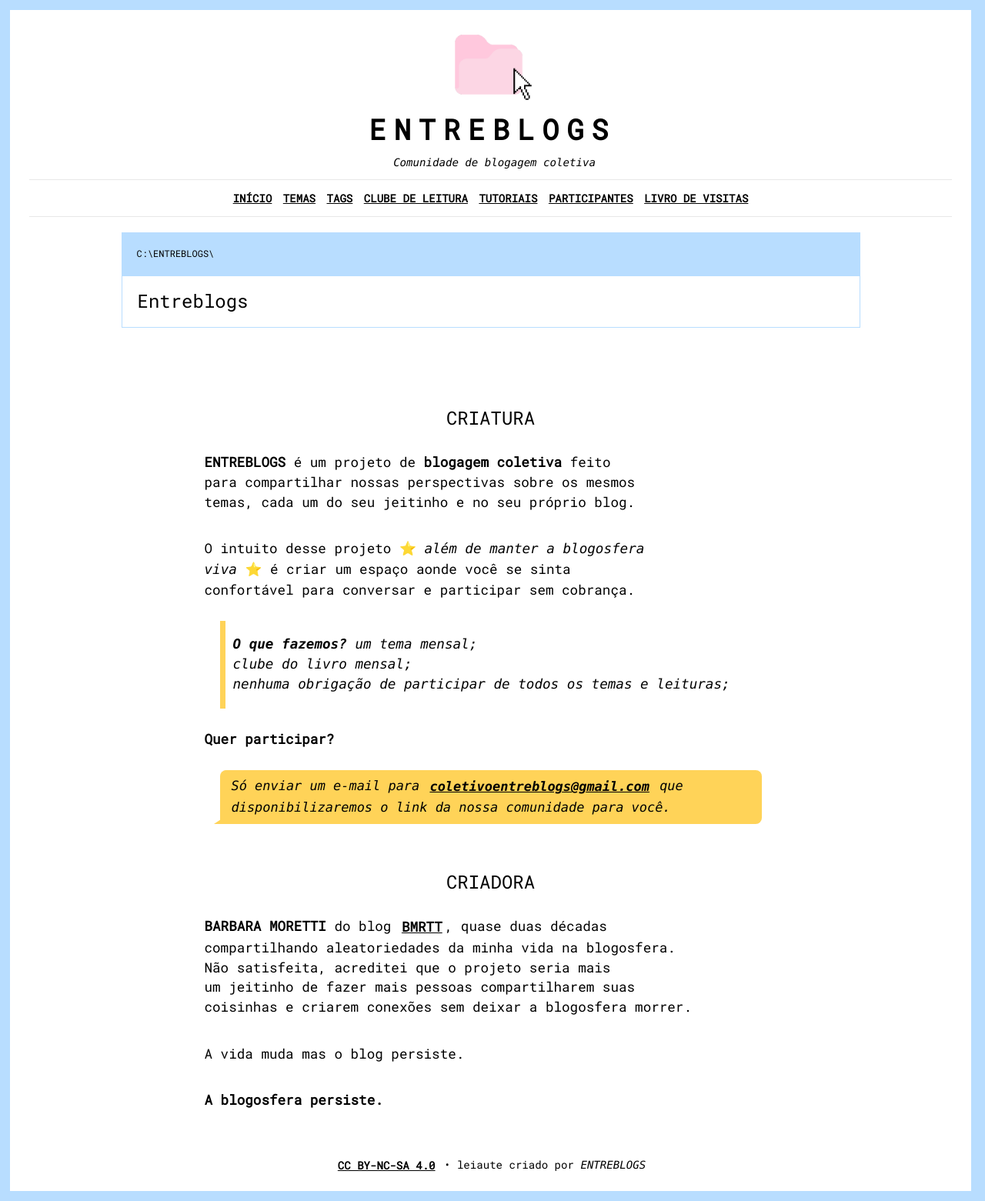
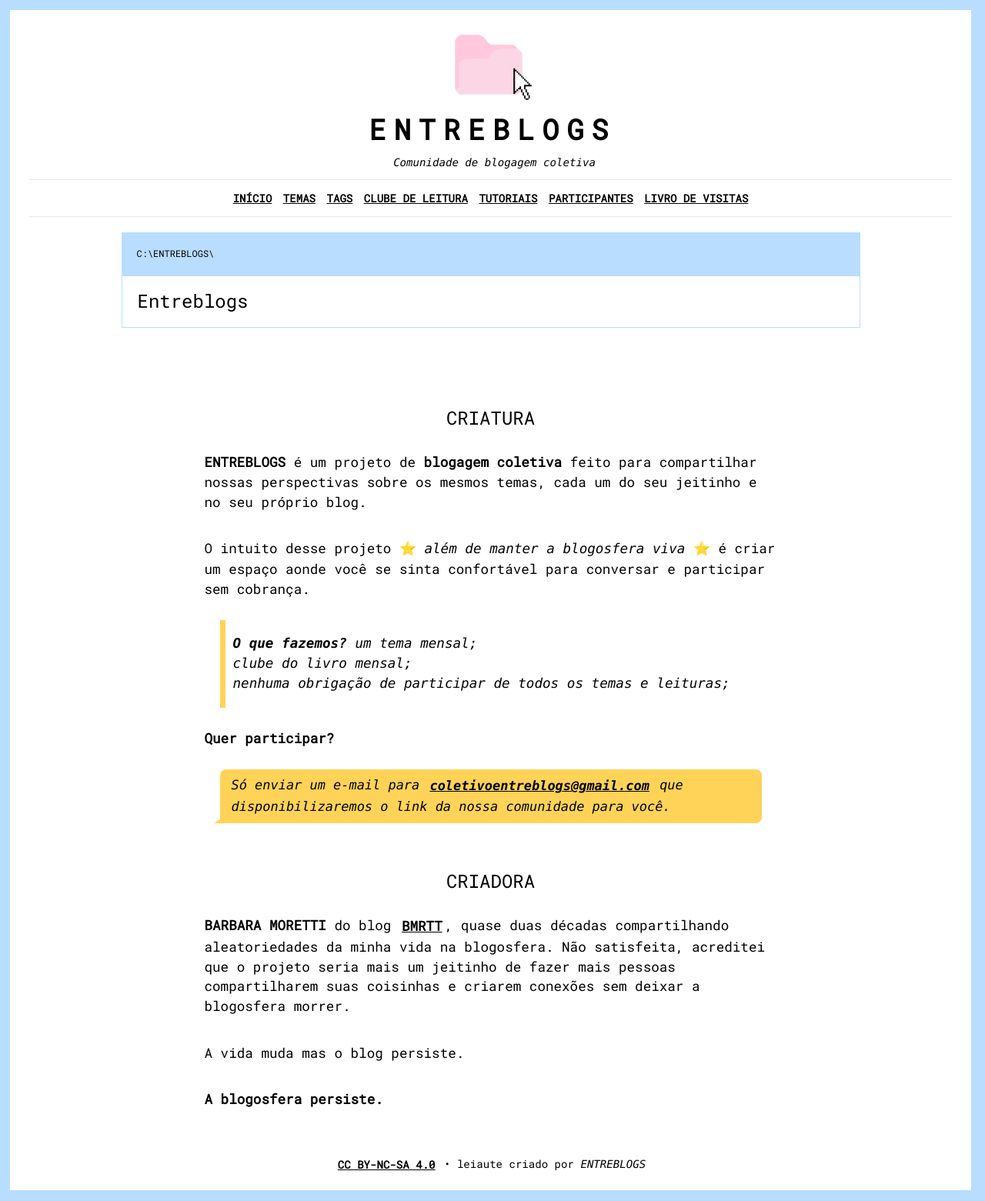
Before and after one commit to bamoretti/entreblogs, a Jekyll site: the page built from index.md, in a window 1280 px wide. Shown: the whole page at 77% size. Built offline with Jekyll 4.4.1, drawn with Linux system fonts in a browser that asks for light colours; comment, search, counter and statistics services are not loaded.

Commit message:
Update styles.css

```diff
--- a/assets/styles.css
+++ b/assets/styles.css
@@ -43,9 +43,9 @@ body {
  font-size: clamp(1.06rem, 1.5vw, 1.1rem); /* 16–17.6px */
  line-height: clamp(1.5rem, 2vw, 1.7rem); /* 24–27.2px */
  font-family: var(--fonte-geral);
- text-wrap: balance;
- overflow-wrap: normal !important ;    /* Compatibilidade com navegadores antigos */
- word-wrap: normal !important;       /* Permite que o texto mude de linha naturalmente */
+ /* text-wrap: balance; */
+ /*overflow-wrap: normal !important ;    /* Compatibilidade com navegadores antigos */
+ /*word-wrap: normal !important;       /* Permite que o texto mude de linha naturalmente */
 }
 
 .site-container {
```
